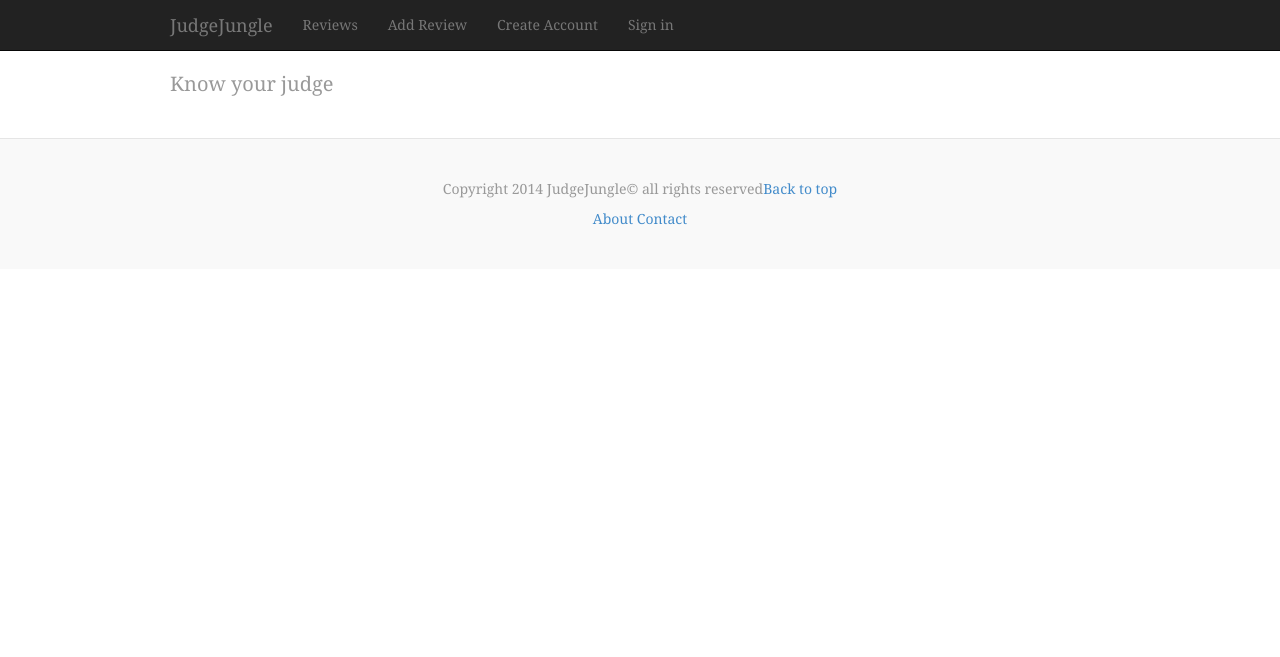
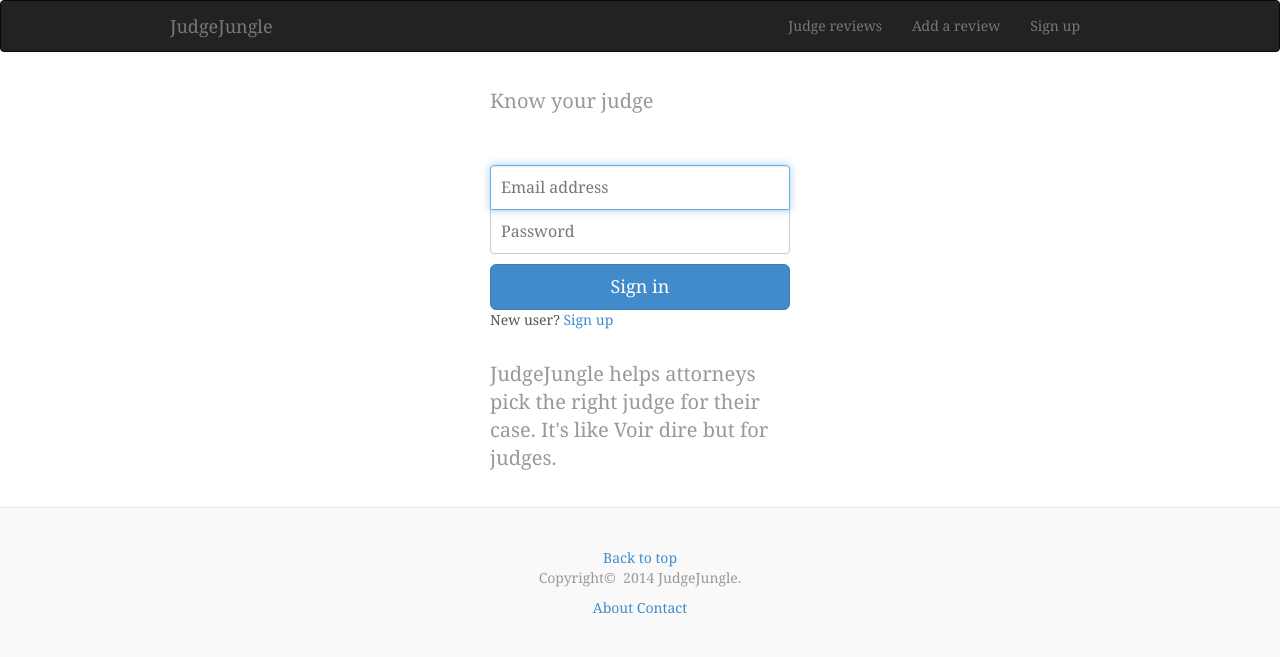
Before and after one commit to aregsar/judge, a Flask app: page / in a window 1280 px wide. Shown: the top 657 px of the page. Run offline with Flask 2, Linux system fonts and the light colour scheme; some libraries are stand-ins or nearby versions.

Commit message:
sign in ui

```diff
--- a/app.py
+++ b/app.py
@@ -1,22 +1,19 @@
 from flask import Flask, g
-from flask.ext.script import Manager
 from config import Config
 from routes import add_url_rules
 from views import home
 #from views import review
 
+#
+#create the root application context
+app = Flask(__name__)
 
-#create the application context
-app = Flask(__name__)
-manager = Manager(app)
+#
+#configure application
+app.config.from_object(Config)
 
-#configure application
-#config = Config()
-#app.config.from_object(config)
-app.config.from_object(Config)
-#app.config['DEBUG']=True
-
-#install application wide global error hanlders
+#
+#install application wide error hanlders
 @app.errorhandler(404)
 def not_found(e):
     return "Judge not found"
@@ -30,6 +27,8 @@ def internal_server_error(e):
     return "Judge internal server error"
     #return render_template("static/html/404.html"), 404
 
+#
+#install application wide request filters
 @app.before_first_request
 def app_before_first_request():
     #initialize database
@@ -56,21 +55,25 @@ def app_teardown_request(exception):
         g.current_user = 3
         print g.current_user
 
-
-
-#optionally add url routing rules instead of route attributes (before registering blueprints)
+#
+#add any aditional url routing rules (before registering blueprints)
 add_url_rules()
 
+#
 #register blueprints
+#register_blueprints(app)
 app.register_blueprint(home.mod)
 #app.register_blueprint(review.mod)
 
+#
 #list all mapped routes
 #app.url_map
 #home.mod.url_map
 
 
-
-#manage from commanc line
+#
+#manage from command line
+from flask.ext.script import Manager
+manager = Manager(app)
 if __name__ == '__main__':
     manager.run()
--- a/config.py
+++ b/config.py
@@ -11,6 +11,8 @@ source control repo, should be created for each environment
 which will set the environmet vars for that specific environment
 """
 class Config:
+    #ENV can be set to "DEV" or "TEST" or "STAGE" or "PROD"
+    ENV = os.environ.get('FLASK_ENVIRONMET')
     DEBUG = bool(os.environ.get('FLASK_DEBUG'))
 
     #python script for generating secret key from command line
--- a/static/css/app.css
+++ b/static/css/app.css
@@ -80,8 +80,12 @@ h6, .h6 {
  */
 
 .blog-header {
-  padding-top: 20px;
-  padding-bottom: 20px;
+  /*padding-top: 20px;
+  padding-bottom: 20px;*/
+
+  max-width: 330px;
+  padding: 15px;
+  margin: 0 auto;
 }
 .blog-title {
   margin-top: 30px;
@@ -166,3 +170,40 @@ h6, .h6 {
 .blog-footer p:last-child {
   margin-bottom: 0;
 }
+
+/* Bootstrap signin */
+
+.form-signin {
+  max-width: 330px;
+  padding: 15px;
+  margin: 0 auto;
+}
+.form-signin .form-signin-heading,
+.form-signin .checkbox {
+  margin-bottom: 10px;
+}
+.form-signin .checkbox {
+  font-weight: normal;
+}
+.form-signin .form-control {
+  position: relative;
+  height: auto;
+  -webkit-box-sizing: border-box;
+     -moz-box-sizing: border-box;
+          box-sizing: border-box;
+  padding: 10px;
+  font-size: 16px;
+}
+.form-signin .form-control:focus {
+  z-index: 2;
+}
+.form-signin input[type="email"] {
+  margin-bottom: -1px;
+  border-bottom-right-radius: 0;
+  border-bottom-left-radius: 0;
+}
+.form-signin input[type="password"] {
+  margin-bottom: 10px;
+  border-top-left-radius: 0;
+  border-top-right-radius: 0;
+}
--- a/templates/home/index.html
+++ b/templates/home/index.html
@@ -10,7 +10,7 @@
     </head>
     <body>
 
-    <div class="navbar navbar-inverse navbar-fixed-top" role="navigation">
+    <div class="navbar navbar-inverse" role="navigation">
           <div class="container">
             <div class="navbar-header">
               <button type="button" class="navbar-toggle collapsed" data-toggle="collapse" data-target=".navbar-collapse">
@@ -21,38 +21,44 @@
               </button>
               <a class="navbar-brand" href="#">JudgeJungle</a>
             </div>
-            <div class="collapse navbar-collapse">
+            <div class="collapse navbar-collapse navbar-right">
               <ul class="nav navbar-nav">
-                <li><a href="#">Reviews</a></li>
-                <li><a href="#about">Add Review</a></li>
-                <li><a href="#contact">Create Account</a></li>
-                <li><a href="#about">Sign in</a></li>
+                <li><a href="#">Judge reviews</a></li>
+                <li><a href="#about">Add a review</a></li>
+                <li><a href="#contact">Sign up</a></li>
               </ul>
             </div><!--/.nav-collapse -->
           </div>
     </div>
 
-  <div class="container">
-      <div class="starter-template">
-        <h1>Bootstrap starter template</h1>
-      </div>
-
-    </div>
-
         <!-- Body -->
         <div class="container">
-          <div class="blog-header">
+<div class="blog-header ">
             <p class="lead blog-description">Know your judge</p>
-          </div>
-
-          <div class="row"></div>
+</div>
 
         </div>
 
+        <div class="container">
+          <form class="form-signin" role="form">
+            <input type="email" class="form-control" placeholder="Email address" required autofocus>
+            <input type="password" class="form-control" placeholder="Password" required>
+            <button class="btn btn-lg btn-primary btn-block" type="submit">Sign in</button>
+            New user?  <a href="#about">Sign up</a>
+          </form>
+        </div> <!-- /container -->
+
+      <div class="container">
+<div class="blog-header ">
+
+             <p class="lead blog-description">JudgeJungle helps attorneys pick the right judge for their case. It's like Voir dire but for judges.</p>
+</div>
+        </div>
         <!-- footer -->
         <div class="blog-footer">
           <p>
-            Copyright 2014 JudgeJungle&copy;&nbsp;all rights reserved<a href="#">Back to top</a>
+          <a href="#">Back to top</a><br />
+            Copyright&copy;&nbsp; 2014 JudgeJungle.
           </p>
            <a href="#about">About</a>
           <a href="#contact">Contact</a>
```
